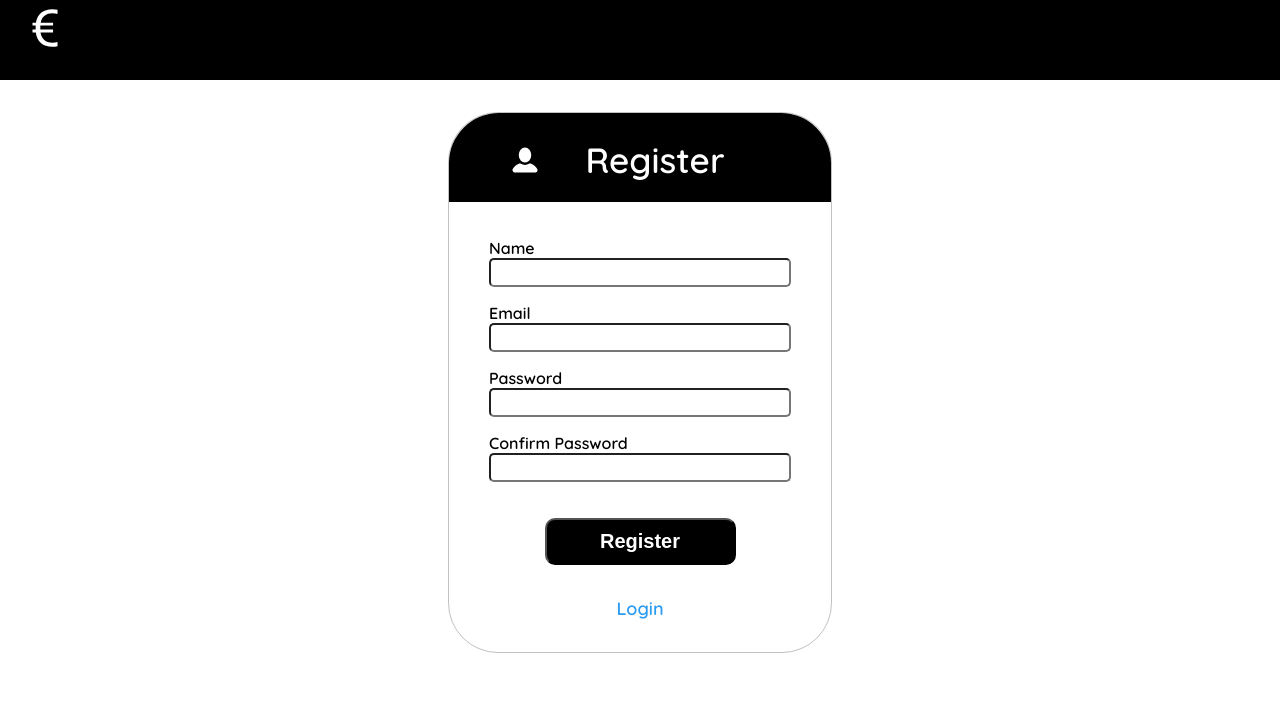
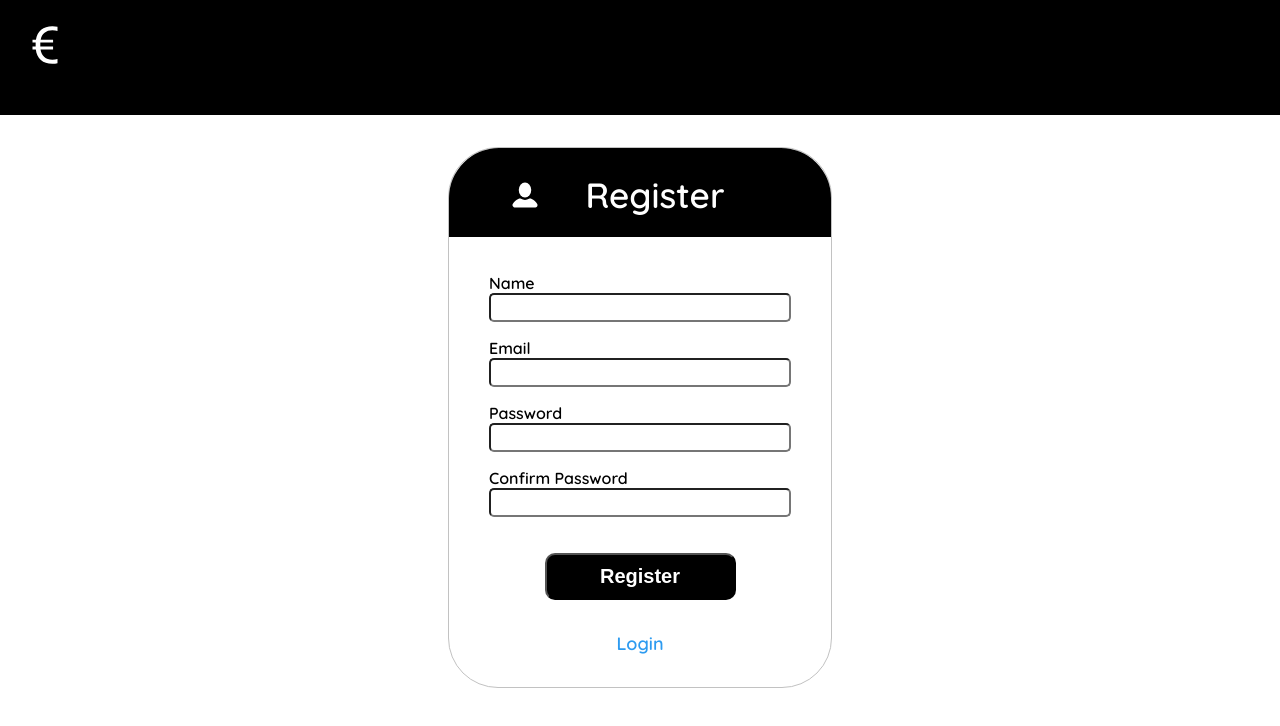
Before and after one commit to annakarlasganderla/avtWallet-webapp, a React (Vite) app: page /register in a window 1280 px wide. Shown: the top 726 px of the page. Built offline with nearby package versions, Linux system fonts and the light colour scheme.

Commit message:
Alterando Header para component

```diff
--- /dev/null
+++ b/src/components/Header/header.module.scss
@@ -0,0 +1,28 @@
+.header {
+    width: 100%;
+    background-color: black;
+    height: 10%;
+    display: flex;
+    flex-direction: column;
+    justify-content: center;
+    padding-bottom: 25px;
+}
+
+.logo {
+    display: flex;
+    align-items: flex-start;
+    padding: 20px ;
+}
+
+@media(min-width:767px)  {
+
+    header {
+        height: 80px;
+    }
+
+    .logo {
+        display: flex;
+        align-items: center;
+    }
+
+}
--- /dev/null
+++ b/src/components/Header/index.tsx
@@ -0,0 +1,14 @@
+import { BsCurrencyEuro } from 'react-icons/bs';
+import styles from './header.module.scss';
+
+const Header = () => {
+    return (
+        <header className={styles.header}>
+            <div className={styles.logo}>
+                <BsCurrencyEuro color='white' size={50} />
+            </div>
+        </header>
+    );
+};
+
+export default Header;
--- a/src/pages/login/index.tsx
+++ b/src/pages/login/index.tsx
@@ -1,7 +1,7 @@
-import styles from './login.module.scss';
-import { BsCurrencyEuro } from 'react-icons/bs';
 import Button from '../../components/Button';
 import TextField from '../../components/TextField';
+import Header from '../../components/Header';
+import styles from './login.module.scss';
 
 export const Login = () => {
 
@@ -9,12 +9,7 @@ export const Login = () => {
 
     return (
         <div>
-            <header>
-                <div className={styles.logo}>
-                    <BsCurrencyEuro color='white' size={50} />
-                </div>
-            </header>
-
+            <Header />
             <div className={styles.container}>
                 <div className={styles.input_area}>
                     <div className={styles.title_area}>
--- a/src/pages/login/login.module.scss
+++ b/src/pages/login/login.module.scss
@@ -1,13 +1,3 @@
-header {
-    width: 100%;
-    background-color: black;
-    height: 10%;
-    display: flex;
-    flex-direction: column;
-    justify-content: center;
-    padding-bottom: 25px;
-}
-
 .title_area {
     display: flex;
     text-align: center;
@@ -25,12 +15,6 @@ p {
 
 strong {
     font-weight: bold;
-}
-
-.logo {
-    display: flex;
-    align-items: flex-start;
-    padding: 20px ;
 }
 
 /* Inputs */
@@ -83,15 +67,6 @@ strong {
 
 @media(min-width:767px)  {
 
-    header {
-        height: 80px;
-    }
-
-    .logo {
-        display: flex;
-        align-items: center;
-    }
-
     .title_area {
         background-color: black;
         color: white;
@@ -114,4 +89,5 @@ strong {
         row-gap: .5rem;
         margin-bottom: 2rem;
     }
+
 }
--- a/src/pages/register/index.tsx
+++ b/src/pages/register/index.tsx
@@ -1,19 +1,14 @@
-import styles from './register.module.scss';
-import { BsCurrencyEuro } from 'react-icons/bs';
 import accountIcon from '../../assets/account.svg';
 import Button from '../../components/Button';
+import Header from '../../components/Header';
 import TextField from '../../components/TextField';
+import styles from './register.module.scss';
 
 export const Register = () => {
     console.log(window.screen.width);
     return (
         <div>
-            <header>
-                <div className={styles.logo}>
-                    <BsCurrencyEuro color='white' size={50} />
-                </div>
-            </header>
-
+            <Header />
             <div className={styles.container}>
                 <div className={styles.input_area}>
                     <div className={styles.title_area}>
--- a/src/pages/register/register.module.scss
+++ b/src/pages/register/register.module.scss
@@ -1,13 +1,3 @@
-header {
-    width: 100%;
-    background-color: black;
-    height: 10%;
-    display: flex;
-    flex-direction: column;
-    justify-content: center;
-    padding-bottom: 25px;
-}
-
 .title_area {
     display: flex;
     text-align: center;
@@ -25,12 +15,6 @@ p {
 
 strong {
     font-weight: bold;
-}
-
-.logo {
-    display: flex;
-    align-items: flex-start;
-    padding: 20px ;
 }
 
 /* Inputs */
@@ -83,15 +67,6 @@ strong {
 
 @media(min-width:767px)  {
 
-    header {
-        height: 80px;
-    }
-
-    .logo {
-        display: flex;
-        align-items: center;
-    }
-
     .title_area {
         background-color: black;
         color: white;
@@ -114,4 +89,5 @@ strong {
         row-gap: .5rem;
         margin-bottom: 2rem;
     }
+
 }
--- a/src/types/Interfaces.type.ts
+++ b/src/types/Interfaces.type.ts
@@ -7,7 +7,7 @@ export interface IButtonProps {
     width?: number;
     height?: number;
     onClick?: () => void;
-}
+};
 
 export interface ITextFieldProps {
     id?: string;
@@ -18,4 +18,4 @@ export interface ITextFieldProps {
     placeholder?: string;
     disabled?: boolean;
     onChange?: (event: any) => void;
-}
+};
```
